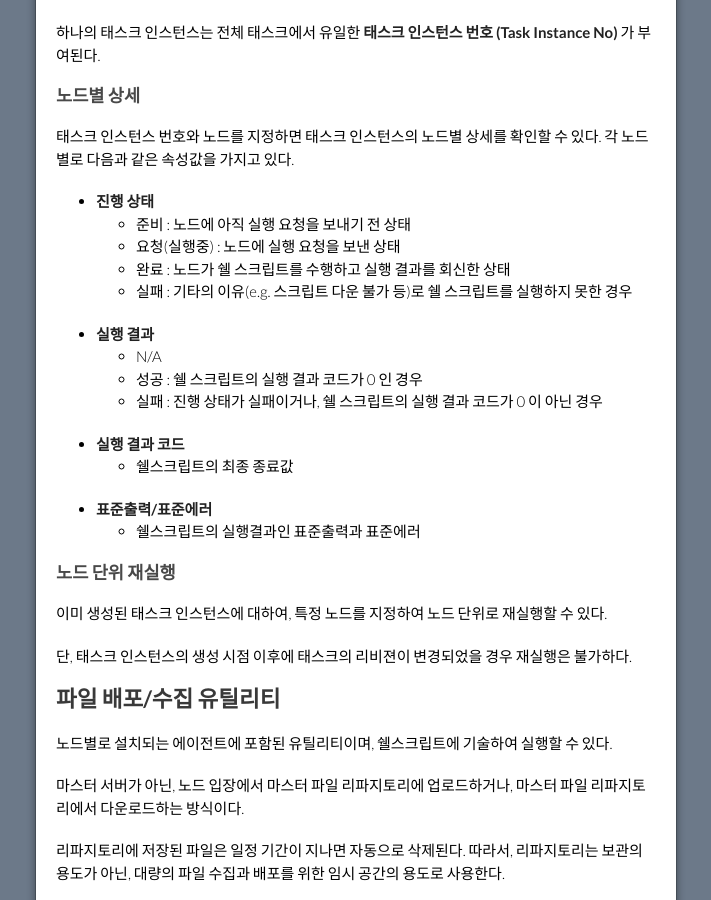
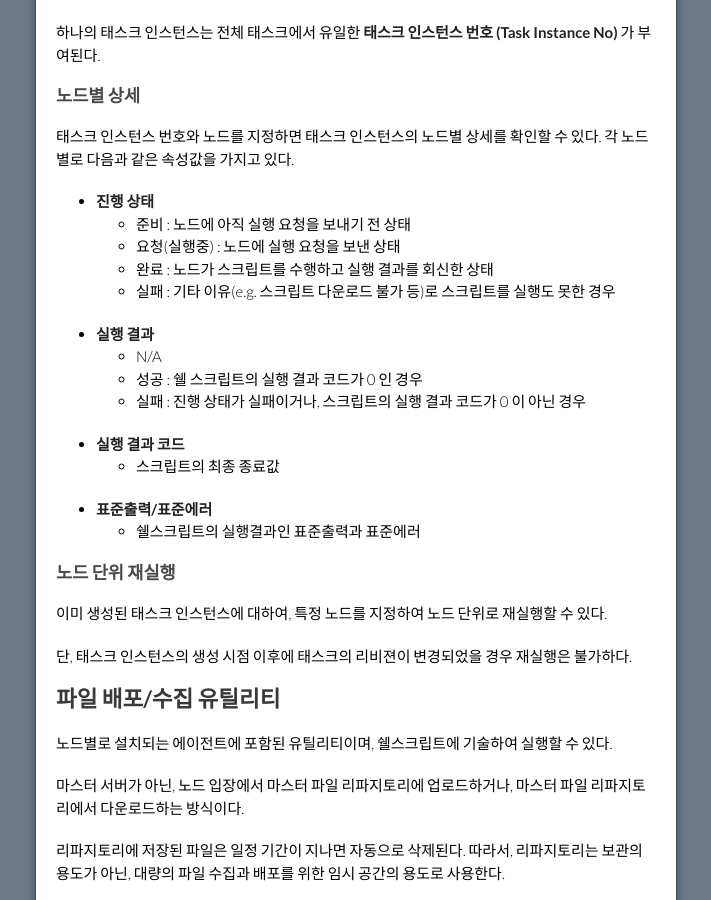
Before and after one commit to opmate/opmate.github.io, a Jekyll site: the page built from document/Overview.md, in a window 1280 px wide and 900 px high, scrolled down 4444 px. Shown: the whole window, without its empty margins (284-995 px from the left). Built offline with Jekyll 4.4.1, drawn with Linux system fonts in a browser that asks for light colours; our own code applies the rules of GitHub Pages for plain Markdown files; a script that is not in the unit is left out; the repository's description, which GitHub fills in, is left out.

Commit message:
Update Overview.md

```diff
--- a/document/Overview.md
+++ b/document/Overview.md
@@ -179,14 +179,14 @@ description: Overview
 - **진행 상태**
   - 준비 : 노드에 아직 실행 요청을 보내기 전 상태
   - 요청(실행중) : 노드에 실행 요청을 보낸 상태
-  - 완료 : 노드가 쉘 스크립트를 수행하고 실행 결과를 회신한 상태
-  - 실패 : 기타의 이유(e.g. 스크립트 다운 불가 등)로 쉘 스크립트를 실행하지 못한 경우
+  - 완료 : 노드가 스크립트를 수행하고 실행 결과를 회신한 상태
+  - 실패 : 기타 이유(e.g. 스크립트 다운로드 불가 등)로 스크립트를 실행도 못한 경우
 - **실행 결과**
   - N/A
   - 성공 : 쉘 스크립트의 실행 결과 코드가 0 인 경우
-  - 실패 : 진행 상태가 실패이거나, 쉘 스크립트의 실행 결과 코드가 0 이 아닌 경우
+  - 실패 : 진행 상태가 실패이거나, 스크립트의 실행 결과 코드가 0 이 아닌 경우
 - **실행 결과 코드**
-  - 쉘스크립트의 최종 종료값
+  - 스크립트의 최종 종료값
 - **표준출력/표준에러**
   - 쉘스크립트의 실행결과인 표준출력과 표준에러
 
```
